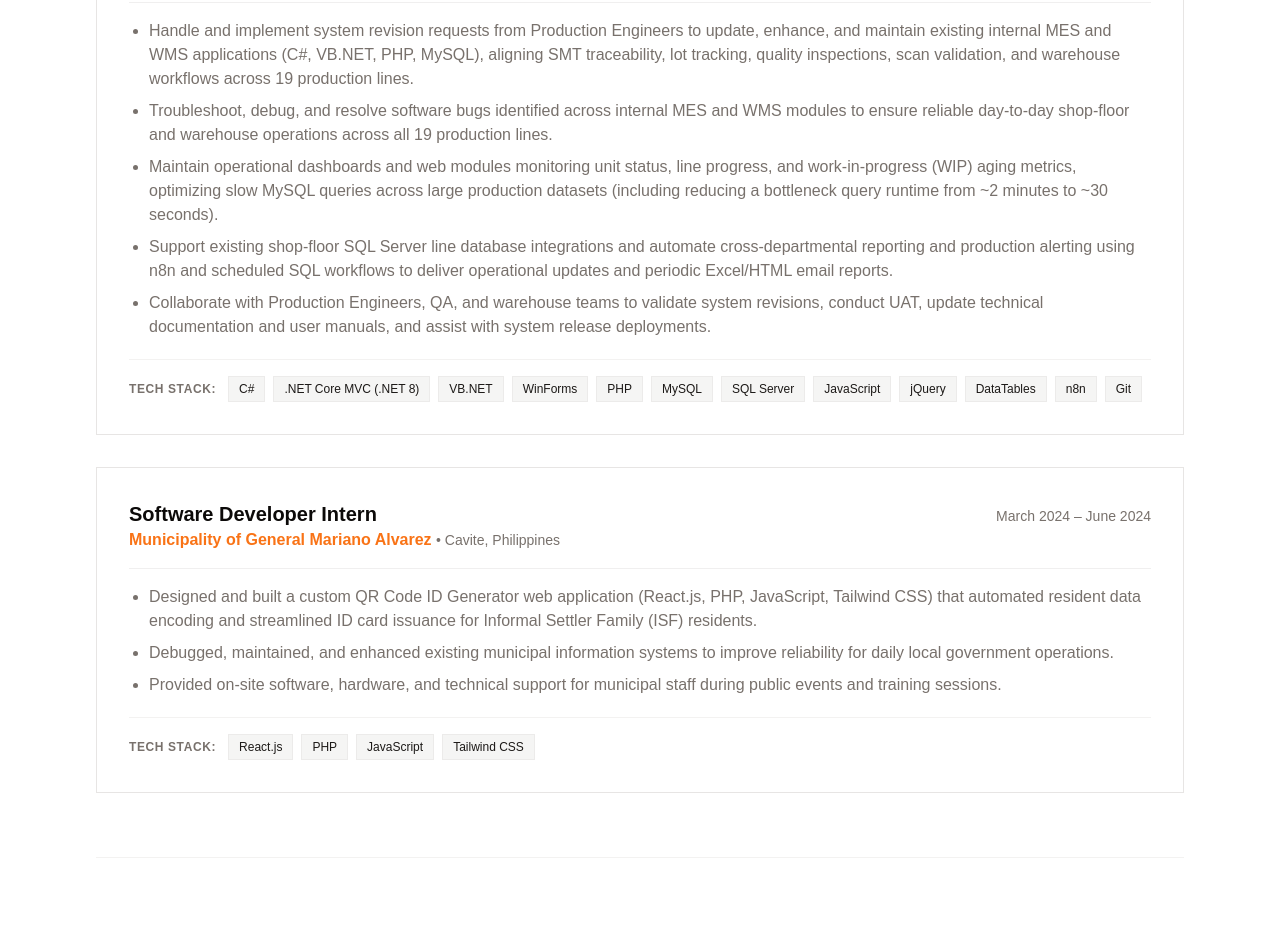
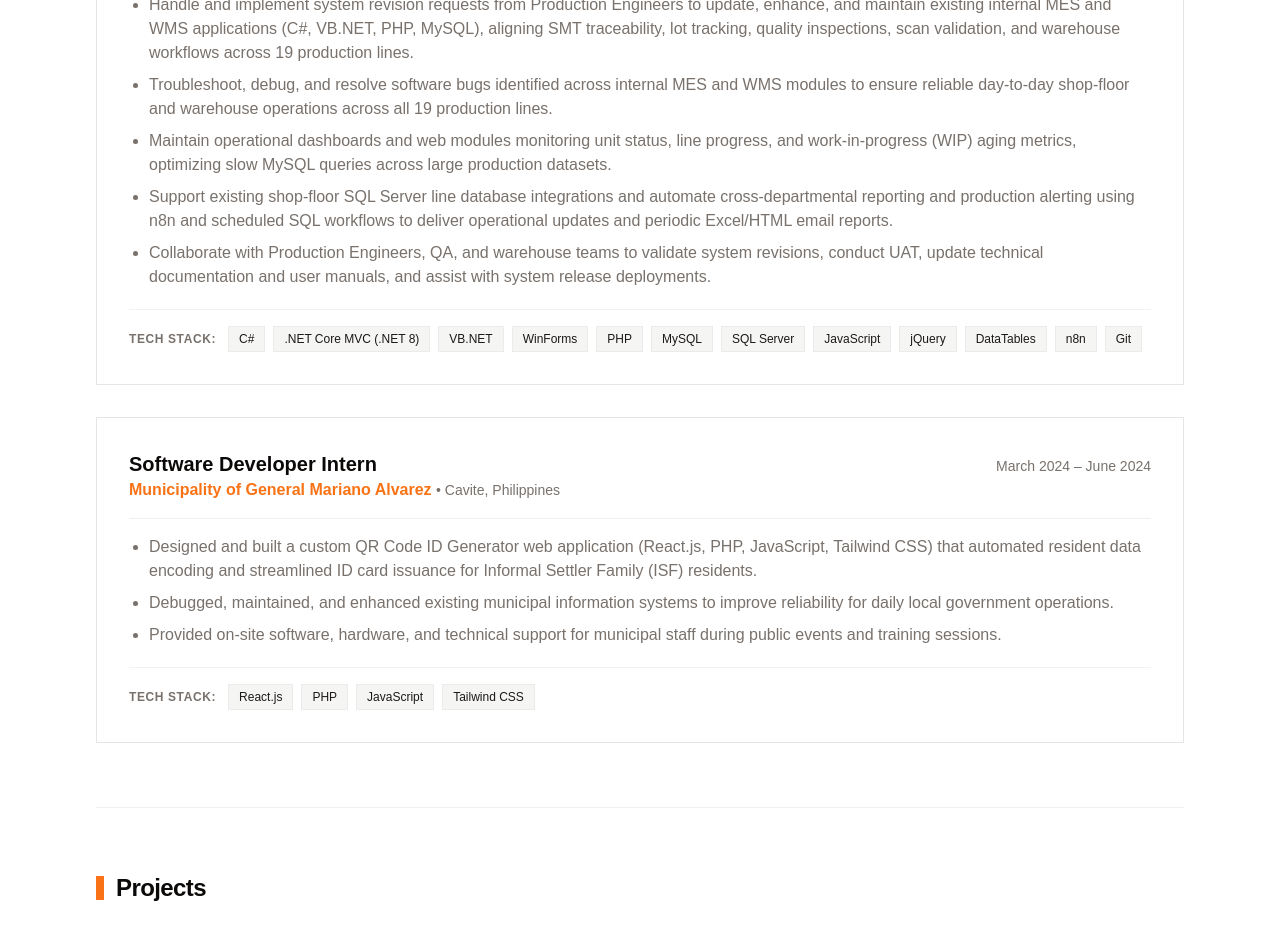
Before and after one commit to GherwinPacheco/portfolio, a Next.js app: page / in a window 1280 px wide. Shown: the part 1940-2866 px from the top of the page. Built offline with nearby package versions, Linux system fonts and the light colour scheme; a web font is replaced by a local one.

Commit message:
Remove specific SQL query runtime detail from resume and portfolio

```diff
--- a/src/PortfolioData.js
+++ b/src/PortfolioData.js
@@ -5,7 +5,7 @@ export const Profile = {
   phone: "+63 945-217-0963",
   email: "gherwinpacheco1@gmail.com",
   summary:
-    "Software Developer with 2+ years of experience maintaining, revising, and troubleshooting existing internal Manufacturing Execution (MES) and Warehouse Management (WMS) systems, operational dashboards, and shop-floor integrations across 19 SMT electronics production lines (C#, .NET, VB.NET, PHP, MySQL, SQL Server). Primarily handles system revision requests from Production Engineers to align software workflows with production process needs, resolves system bugs, optimizes slow SQL queries (including reducing a 2-minute bottleneck query to 30 seconds), and builds n8n workflow automations.",
+    "Software Developer with 2+ years of experience maintaining, revising, and troubleshooting existing internal Manufacturing Execution (MES) and Warehouse Management (WMS) systems, operational dashboards, and shop-floor integrations across 19 SMT electronics production lines (C#, .NET, VB.NET, PHP, MySQL, SQL Server). Primarily handles system revision requests from Production Engineers to align software workflows with production process needs, resolves system bugs, optimizes slow SQL queries, and builds n8n workflow automations.",
   socials: {
     facebook: "https://www.facebook.com/gherwin.pacheco.08/",
     linkedin: "https://www.linkedin.com/in/gherwin-pacheco-4784a4319",
@@ -98,7 +98,7 @@ export const Experience = [
     descriptions: [
       "Handle and implement system revision requests from Production Engineers to update, enhance, and maintain existing internal MES and WMS applications (C#, VB.NET, PHP, MySQL), aligning SMT traceability, lot tracking, quality inspections, scan validation, and warehouse workflows across 19 production lines.",
       "Troubleshoot, debug, and resolve software bugs identified across internal MES and WMS modules to ensure reliable day-to-day shop-floor and warehouse operations across all 19 production lines.",
-      "Maintain operational dashboards and web modules monitoring unit status, line progress, and work-in-progress (WIP) aging metrics, optimizing slow MySQL queries across large production datasets (including reducing a bottleneck query runtime from ~2 minutes to ~30 seconds).",
+      "Maintain operational dashboards and web modules monitoring unit status, line progress, and work-in-progress (WIP) aging metrics, optimizing slow MySQL queries across large production datasets.",
       "Support existing shop-floor SQL Server line database integrations and automate cross-departmental reporting and production alerting using n8n and scheduled SQL workflows to deliver operational updates and periodic Excel/HTML email reports.",
       "Collaborate with Production Engineers, QA, and warehouse teams to validate system revisions, conduct UAT, update technical documentation and user manuals, and assist with system release deployments.",
     ],
```
Also changed, not shown: 1 other file (tests, documents, lock files or other folders).
